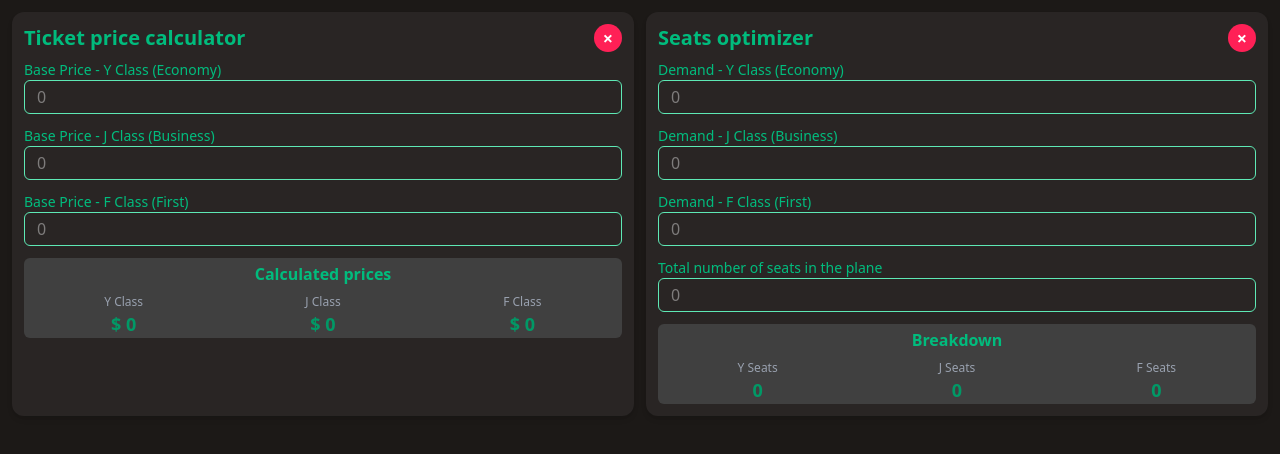
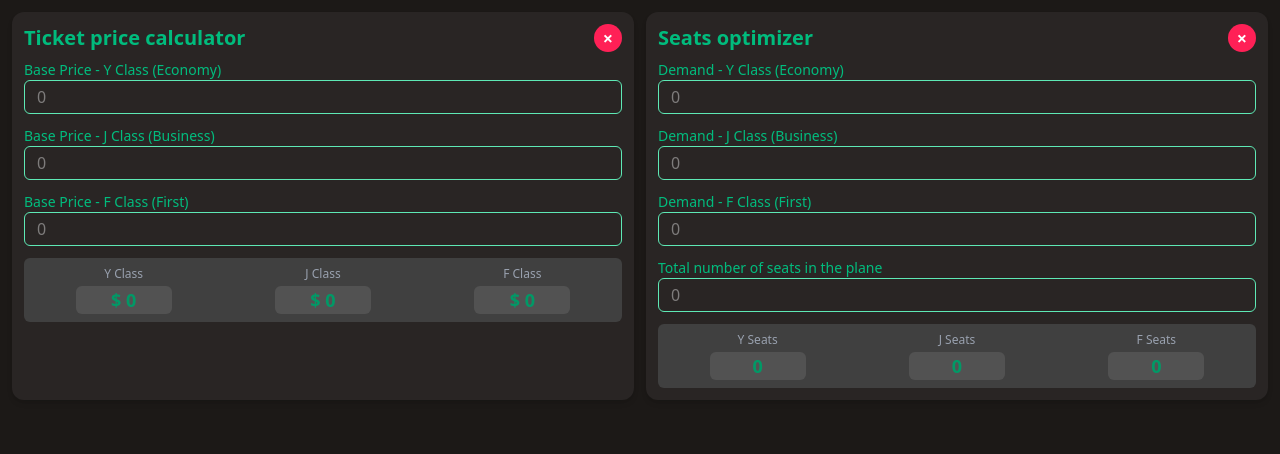
Before and after one commit to enzoscarpa-fnk/AM4Util, a Vue app in the folder am4util/: page / in a window 1280 px wide. Shown: the top 454 px of the page. Built offline with nearby package versions, Linux system fonts and the light colour scheme.

Commit message:
Added favicon & app title, fixed UI.

```diff
--- a/am4util/index.html
+++ b/am4util/index.html
@@ -4,7 +4,7 @@
     <meta charset="UTF-8">
     <link rel="icon" href="/favicon.ico">
     <meta name="viewport" content="width=device-width, initial-scale=1.0">
-    <title>Vite App</title>
+    <title>AM4 Calculator</title>
   </head>
   <body>
     <div id="app"></div>
--- a/am4util/src/components/SeatOptimizer.vue
+++ b/am4util/src/components/SeatOptimizer.vue
@@ -83,6 +83,7 @@ const filterInteger = (field) => {
           type="text"
           v-model="fields[key].value"
           @input="filterInteger(fields[key])"
+          maxlength="5"
           class="w-full px-3 py-1 border border-emerald-300 rounded-md focus:outline-none focus:ring-2 focus:ring-emerald-500 focus:border-emerald-500 text-neutral-300"
           placeholder="0"
         />
@@ -90,19 +91,18 @@ const filterInteger = (field) => {
 
       <!-- Breakdown -->
       <div class="px-2 bg-neutral-700 rounded-md">
-        <h3 class="font-semibold text-emerald-500 mb-2 pt-1 text-center">Breakdown</h3>
-        <div class="grid grid-cols-3 gap-4">
+        <div class="grid grid-cols-3 gap-4 py-2">
           <div class="text-center">
-            <p class="text-xs text-gray-400">Y Seats</p>
-            <p class="text-lg font-semibold text-emerald-600">{{ ySeats }}</p>
+            <p class="text-xs text-gray-400 pb-1">Y Seats</p>
+            <p class="w-24 mx-auto text-lg font-semibold text-emerald-600 bg-neutral-600 rounded-md">{{ ySeats }}</p>
           </div>
           <div class="text-center">
-            <p class="text-xs text-gray-400">J Seats</p>
-            <p class="text-lg font-semibold text-emerald-600">{{ jSeats }}</p>
+            <p class="text-xs text-gray-400 pb-1">J Seats</p>
+            <p class="w-24 mx-auto text-lg font-semibold text-emerald-600 bg-neutral-600 rounded-md">{{ jSeats }}</p>
           </div>
           <div class="text-center">
-            <p class="text-xs text-gray-400">F Seats</p>
-            <p class="text-lg font-semibold text-emerald-600">{{ fSeats }}</p>
+            <p class="text-xs text-gray-400 pb-1">F Seats</p>
+            <p class="w-24 mx-auto text-lg font-semibold text-emerald-600 bg-neutral-600 rounded-md">{{ fSeats }}</p>
           </div>
         </div>
       </div>
--- a/am4util/src/components/TicketCalculator.vue
+++ b/am4util/src/components/TicketCalculator.vue
@@ -66,6 +66,7 @@ const filterInteger = (field) => {
           type="text"
           v-model="fields[key].value"
           @input="filterInteger(fields[key])"
+          maxlength="5"
           class="w-full px-3 py-1 border border-emerald-300 rounded-md focus:outline-none focus:ring-2 focus:ring-emerald-500 focus:border-emerald-500 text-neutral-300"
           placeholder="0"
         />
@@ -73,19 +74,18 @@ const filterInteger = (field) => {
 
       <!-- Calculated prices -->
       <div class="px-2 bg-neutral-700 rounded-md">
-        <h3 class="font-semibold text-emerald-500 mb-2 pt-1 text-center">Calculated prices</h3>
-        <div class="grid grid-cols-3 gap-4">
+        <div class="grid grid-cols-3 gap-4 py-2">
           <div class="text-center">
-            <p class="text-xs text-gray-400">Y Class</p>
-            <p class="text-lg font-semibold text-emerald-600">$ {{ calculatedYPrice }}</p>
+            <p class="text-xs text-gray-400 pb-1">Y Class</p>
+            <p class="w-24 mx-auto text-lg font-semibold text-emerald-600 bg-neutral-600 rounded-md">$ {{ calculatedYPrice }}</p>
           </div>
           <div class="text-center">
-            <p class="text-xs text-gray-400">J Class</p>
-            <p class="text-lg font-semibold text-emerald-600">$ {{ calculatedJPrice }}</p>
+            <p class="text-xs text-gray-400 pb-1">J Class</p>
+            <p class="w-24 mx-auto text-lg font-semibold text-emerald-600 bg-neutral-600 rounded-md">$ {{ calculatedJPrice }}</p>
           </div>
           <div class="text-center">
-            <p class="text-xs text-gray-400">F Class</p>
-            <p class="text-lg font-semibold text-emerald-600">$ {{ calculatedFPrice }}</p>
+            <p class="text-xs text-gray-400 pb-1">F Class</p>
+            <p class="w-24 mx-auto text-lg font-semibold text-emerald-600 bg-neutral-600 rounded-md">$ {{ calculatedFPrice }}</p>
           </div>
         </div>
       </div>
```
Also changed, not shown: 1 other file (tests, documents, lock files or other folders).
